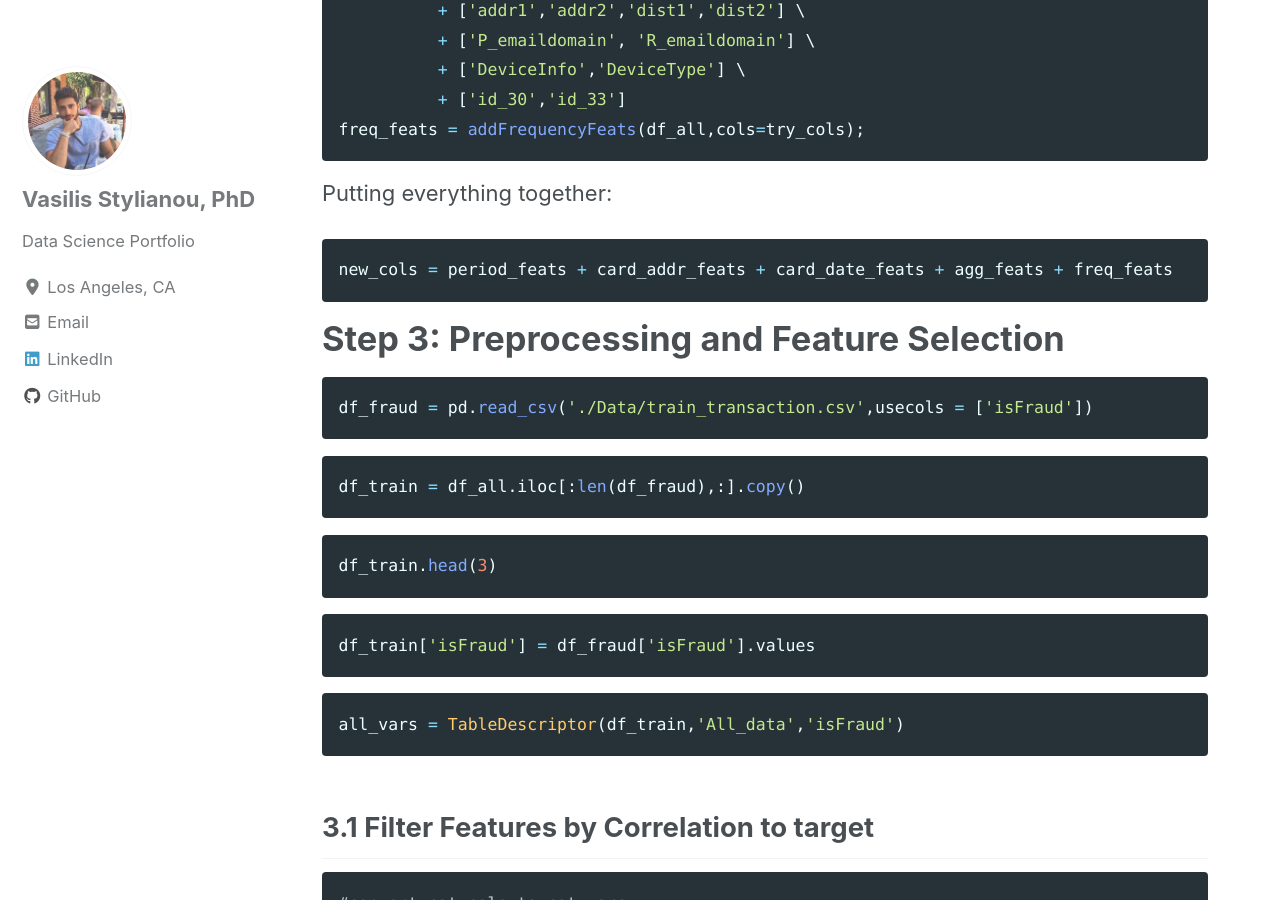
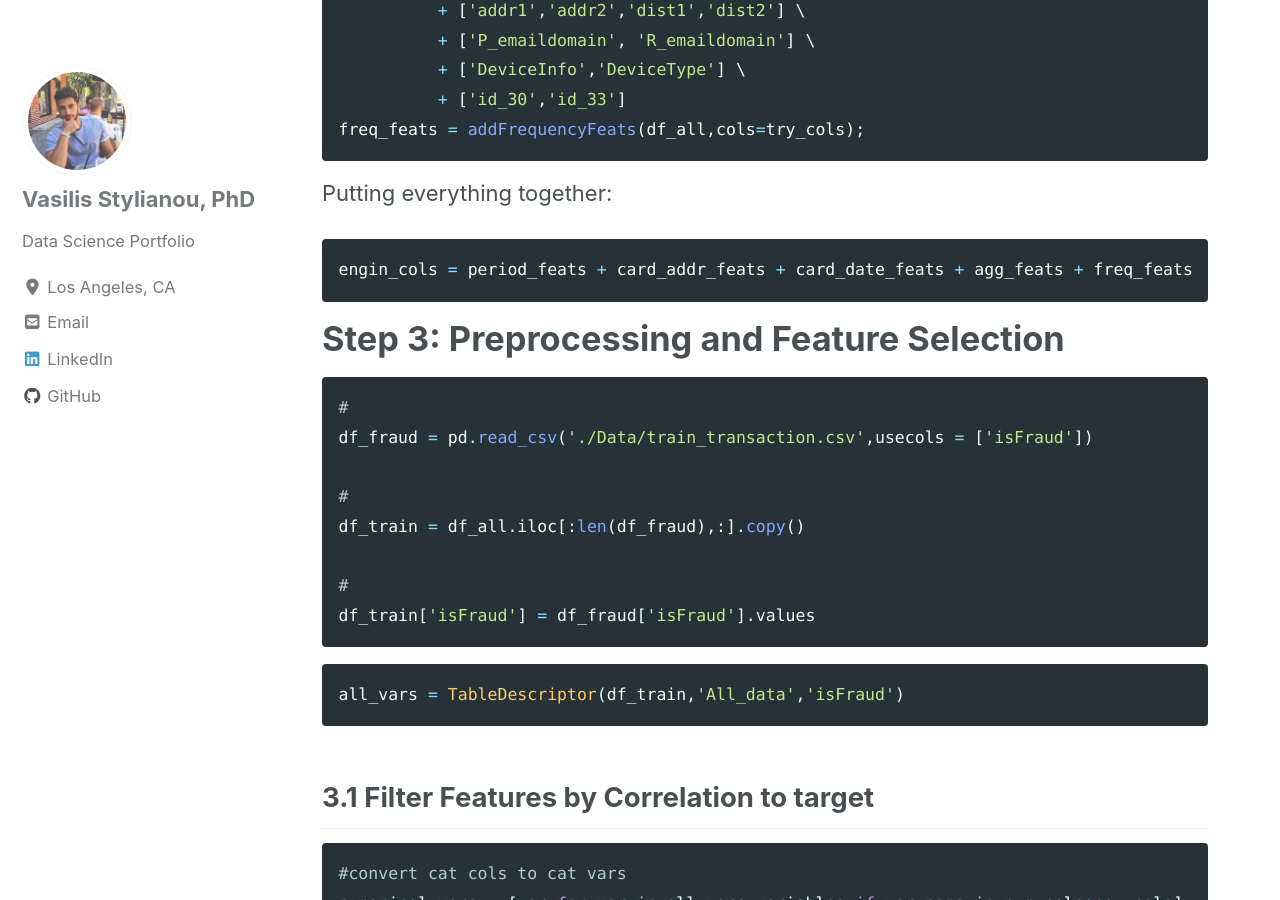
Before and after one commit to vasilis-stylianou/vasilis-stylianou.github.io, a Jekyll site: the page built from _posts/2019-09-20-ML_Kaggle_Part1.md, in a window 1280 px wide and 900 px high, scrolled down 14916 px. Built offline with Jekyll 4.4.1, drawn with Linux system fonts in a browser that asks for light colours; cached includes are drawn as plain includes; nearby versions of some CDN libraries.

Commit message:
Update 2019-09-20-ML_Kaggle_Part1.md

````diff
--- a/_posts/2019-09-20-ML_Kaggle_Part1.md
+++ b/_posts/2019-09-20-ML_Kaggle_Part1.md
@@ -3777,40 +3777,28 @@ freq_feats = addFrequencyFeats(df_all,cols=try_cols);
 ```
 Putting everything together:
 ```python
-new_cols = period_feats + card_addr_feats + card_date_feats + agg_feats + freq_feats
+engin_cols = period_feats + card_addr_feats + card_date_feats + agg_feats + freq_feats
 ```
 
 # Step 3: Preprocessing and Feature Selection
 
 
 ```python
+#
 df_fraud = pd.read_csv('./Data/train_transaction.csv',usecols = ['isFraud'])
-```
-
-
-```python
+
+#
 df_train = df_all.iloc[:len(df_fraud),:].copy()
-```
-
-
-```python
-df_train.head(3)
-```
-
-
-```python
+
+#
 df_train['isFraud'] = df_fraud['isFraud'].values
 ```
 
-
 ```python
 all_vars = TableDescriptor(df_train,'All_data','isFraud')
 ```
 
 ## 3.1 Filter Features by Correlation to target
-
-
-
 
 ```python
 #convert cat cols to cat vars
````
